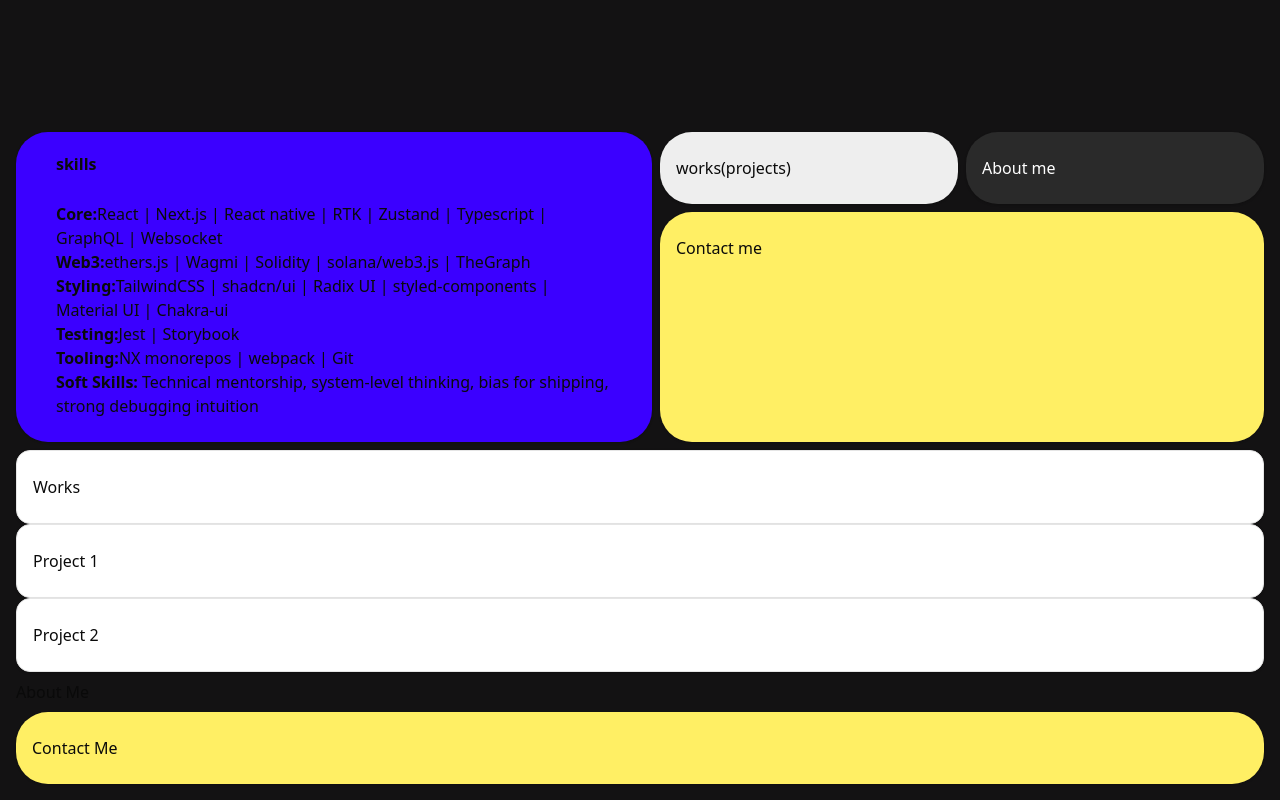
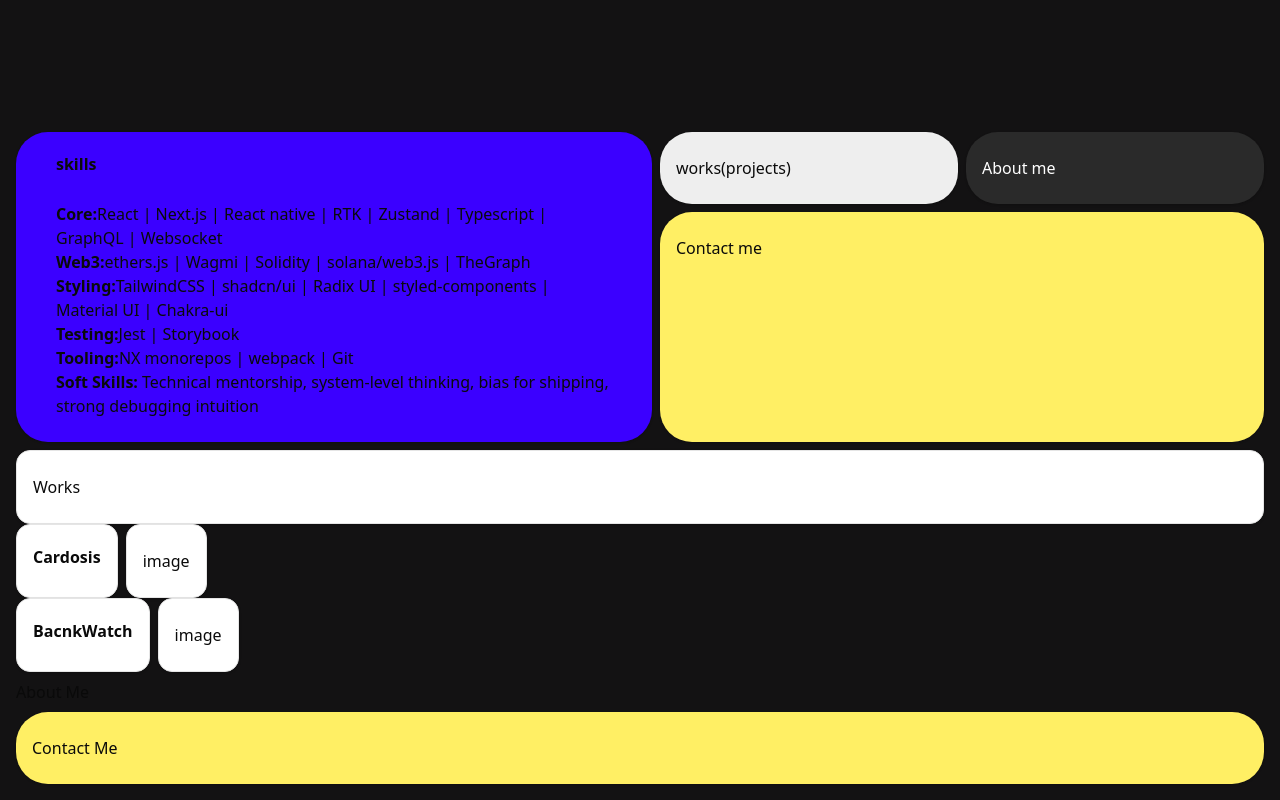
Before and after one commit to Stasn13/Portfolio, a Next.js app: page / in a window 1280 px wide. Shown: the part 374-1174 px from the top of the page. Built offline with nearby package versions, Linux system fonts and the light colour scheme.

Commit message:
connect projects

```diff
--- a/src/app/page.tsx
+++ b/src/app/page.tsx
@@ -1,4 +1,5 @@
 import { Card, CardContent, CardHeader, CardTitle } from "@/components/ui/card";
+import { projects } from "@/constants/projects";
 
 export default function Home() {
   return (
@@ -70,14 +71,14 @@ export default function Home() {
         <Card>
           <h2>Works</h2>
         </Card>
-        <div>
-          <Card>
-            <h2>Project 1</h2>
-          </Card>
-          <Card>
-            <h2>Project 2</h2>
-          </Card>
-        </div>
+        {projects.map((project) => (
+          <div className="flex gap-2">
+            <Card>
+              <CardTitle>{project.name}</CardTitle>
+            </Card>
+            <Card>image</Card>
+          </div>
+        ))}
       </section>
       <section>
         <h2>About Me</h2>
```
